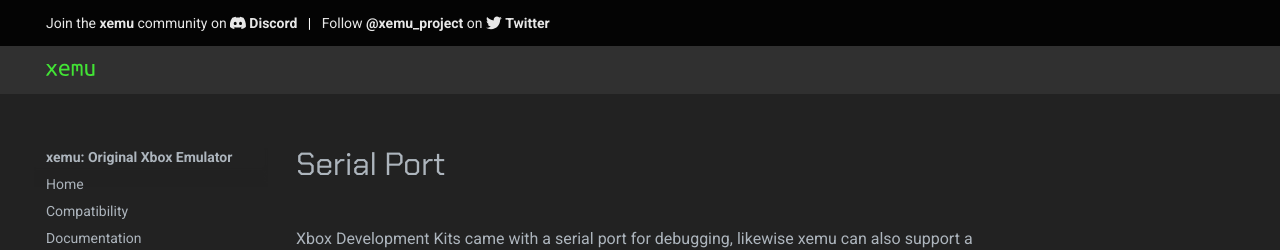
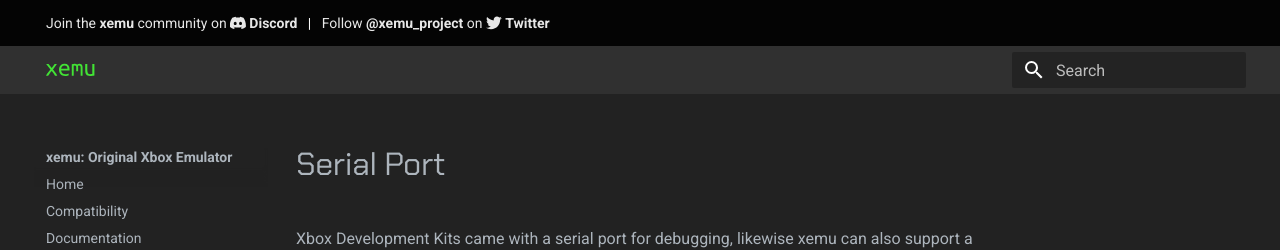
Before and after one commit to xemu-project/xemu-website, an MkDocs documentation site: the page built from docs/docs/serial-port.md, in a window 1280 px wide. Shown: the top 250 px of the page. Built offline with MkDocs 1.6.1 and Material for MkDocs 9.7.7, drawn with Linux system fonts in a browser that asks for light colours.

Commit message:
Sync header partial to fix search

```diff
--- a/docs/overrides/partials/header.html
+++ b/docs/overrides/partials/header.html
@@ -20,7 +20,7 @@
   IN THE SOFTWARE.
 -->
 
-<!-- Determine class according to configuration -->
+<!-- Determine classes -->
 {% set class = "md-header" %}
 {% if "navigation.tabs.sticky" in features %}
   {% set class = class ~ " md-header--lifted" %}
@@ -30,7 +30,7 @@
 <header class="{{ class }}" data-md-component="header">
   <nav
     class="md-header__inner md-grid"
-    aria-label="{{ lang.t('header.title') }}"
+    aria-label="{{ lang.t('header') }}"
   >
 
     <!-- Button to open drawer -->
@@ -60,7 +60,7 @@
         </div>
         <div class="md-header__topic" data-md-component="header-topic">
           <span class="md-ellipsis">
-            {% if page and page.meta and page.meta.title %}
+            {% if page.meta and page.meta.title %}
               {{ page.meta.title }}
             {% else %}
               {{ page.title }}
@@ -70,75 +70,28 @@
       </div>
     </div>
 
-    <!-- Color palette -->
+    <!-- Color palette toggle -->
+    {% if config.theme.palette %}
+      {% if not config.theme.palette is mapping %}
+        {% include "partials/palette.html" %}
+      {% endif %}
+    {% endif %}
+
+    <!-- User preference: color palette -->
     {% if not config.theme.palette is mapping %}
-      <form class="md-header__option" data-md-component="palette">
-        {% for option in config.theme.palette %}
-          {% set primary = option.primary | replace(" ", "-") | lower %}
-          {% set accent  = option.accent  | replace(" ", "-") | lower %}
-          <input
-            class="md-option"
-            data-md-color-media="{{ option.media }}"
-            data-md-color-scheme="{{ option.scheme }}"
-            data-md-color-primary="{{ primary }}"
-            data-md-color-accent="{{ accent }}"
-            {% if option.toggle %}
-              aria-label="{{ option.toggle.name }}"
-            {% else  %}
-              aria-hidden="true"
-            {% endif %}
-            type="radio"
-            name="__palette"
-            id="__palette_{{ loop.index }}"
-          />
-          {% if option.toggle %}
-            <label
-              class="md-header__button md-icon"
-              title="{{ option.toggle.name }}"
-              for="__palette_{{ loop.index0 or loop.length }}"
-              hidden
-            >
-              {% include ".icons/" ~ option.toggle.icon ~ ".svg" %}
-            </label>
-          {% endif %}
-        {% endfor %}
-      </form>
+      {% include "partials/javascripts/palette.html" %}
     {% endif %}
 
     <!-- Site language selector -->
     {% if config.extra.alternate %}
-      <div class="md-header__option"></form>
-        <div class="md-select">
-          {% set icon = config.theme.icon.alternate or "material/translate" %}
-          <button
-            class="md-header__button md-icon"
-            aria-label="{{ lang.t('select.language.title') }}"
-          >
-            {% include ".icons/" ~ icon ~ ".svg" %}
-          </button>
-          <div class="md-select__inner">
-            <ul class="md-select__list">
-              {% for alt in config.extra.alternate %}
-                <li class="md-select__item">
-                  <a
-                    href="{{ alt.link | url }}"
-                    hreflang="{{ alt.lang }}"
-                    class="md-select__link"
-                  >
-                    {{ alt.name }}
-                  </a>
-                </li>
-                {% endfor %}
-            </ul>
-          </div>
-        </div>
-      </div>
+      {% include "partials/alternate.html" %}
     {% endif %}
 
     <!-- Button to open search modal -->
-    {% if "search" in config["plugins"] %}
+    {% if "material/search" in config.plugins %}
       <label class="md-header__button md-icon" for="__search">
-        {% include ".icons/material/magnify.svg" %}
+        {% set icon = config.theme.icon.search or "material/magnify" %}
+        {% include ".icons/" ~ icon ~ ".svg" %}
       </label>
 
       <!-- Search interface -->
```
